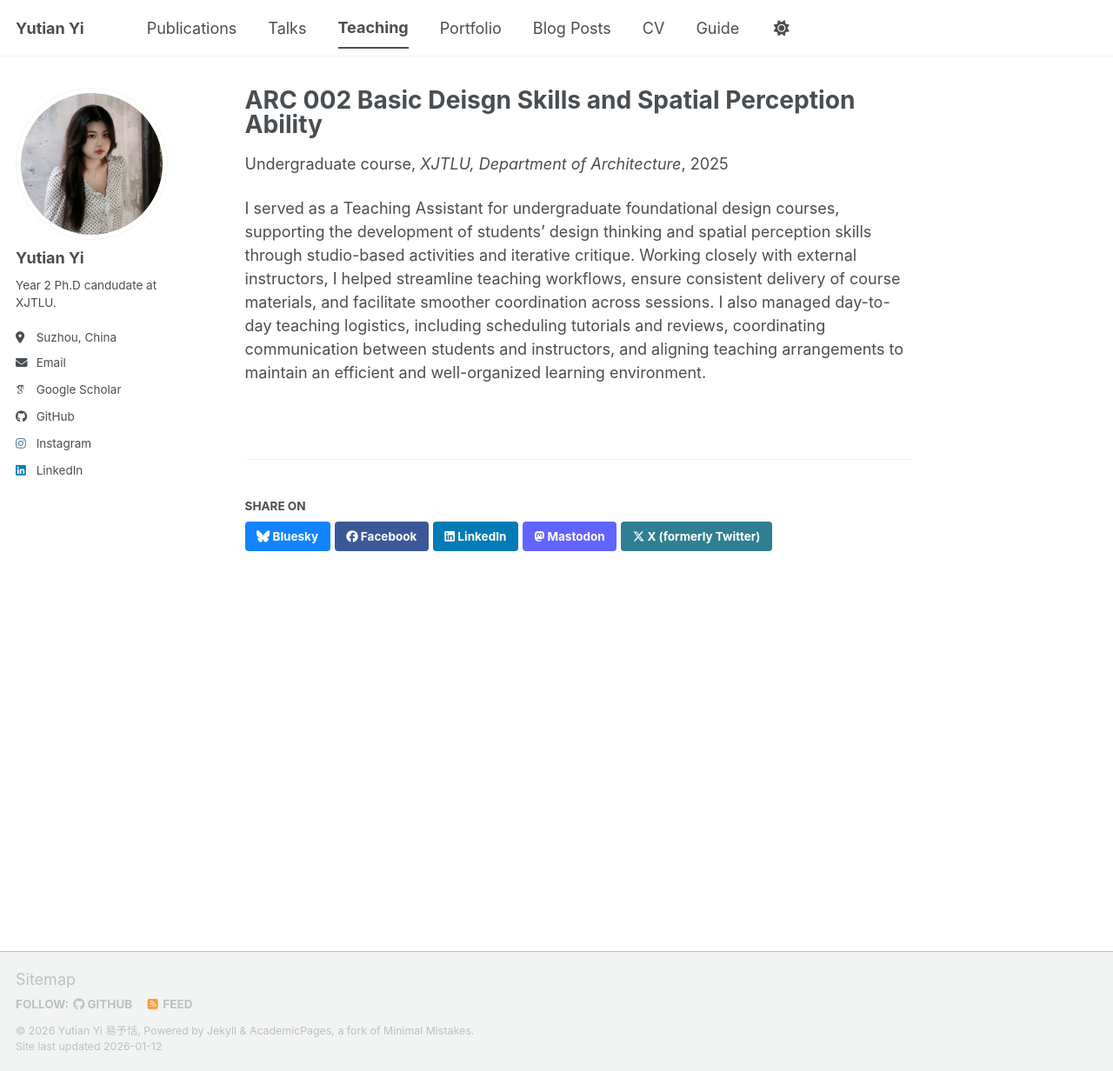
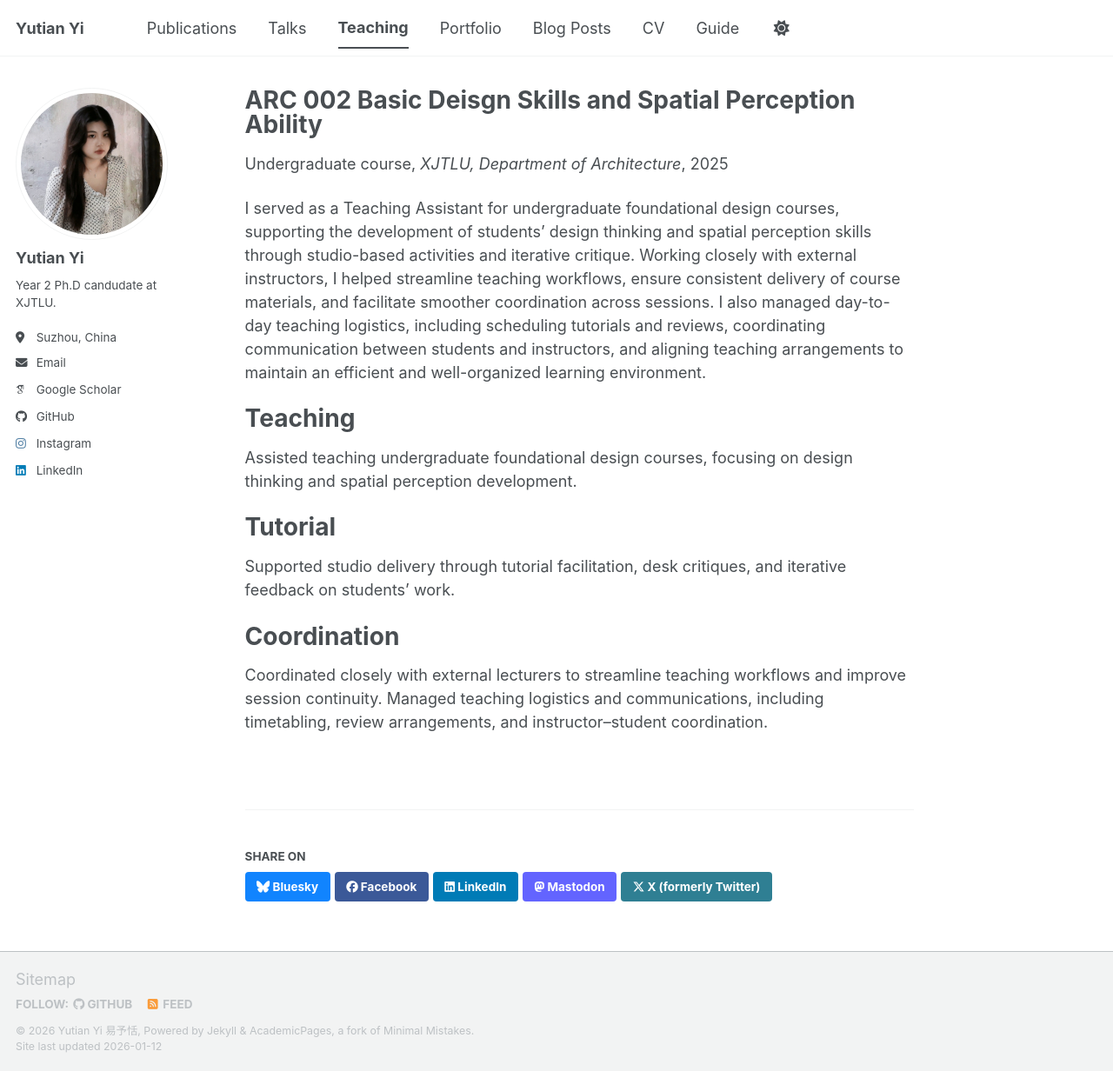
Before and after one commit to Yutian0425/yutian0425.github.io, a Jekyll site: the page built from _teaching/2014-spring-teaching-1.md, in a window 1280 px wide and 1232 px high. Shown: the whole window at 87% size. Built offline with Jekyll 4.4.1, drawn with Linux system fonts in a browser that asks for light colours; some web fonts are replaced; a script bundle is joined from its source files by our own code; library files that are not in the unit come from our copies.

Commit message:
Update 2014-spring-teaching-1.md

```diff
--- a/_teaching/2014-spring-teaching-1.md
+++ b/_teaching/2014-spring-teaching-1.md
@@ -9,3 +9,15 @@ location: "Suzhou, China"
 ---
 
 I served as a Teaching Assistant for undergraduate foundational design courses, supporting the development of students’ design thinking and spatial perception skills through studio-based activities and iterative critique. Working closely with external instructors, I helped streamline teaching workflows, ensure consistent delivery of course materials, and facilitate smoother coordination across sessions. I also managed day-to-day teaching logistics, including scheduling tutorials and reviews, coordinating communication between students and instructors, and aligning teaching arrangements to maintain an efficient and well-organized learning environment.
+
+Teaching
+======
+Assisted teaching undergraduate foundational design courses, focusing on design thinking and spatial perception development.
+
+Tutorial
+======
+Supported studio delivery through tutorial facilitation, desk critiques, and iterative feedback on students’ work.
+
+Coordination
+======
+Coordinated closely with external lecturers to streamline teaching workflows and improve session continuity. Managed teaching logistics and communications, including timetabling, review arrangements, and instructor–student coordination.
```
